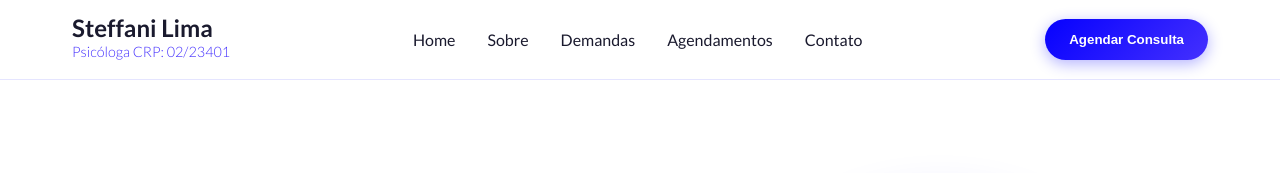
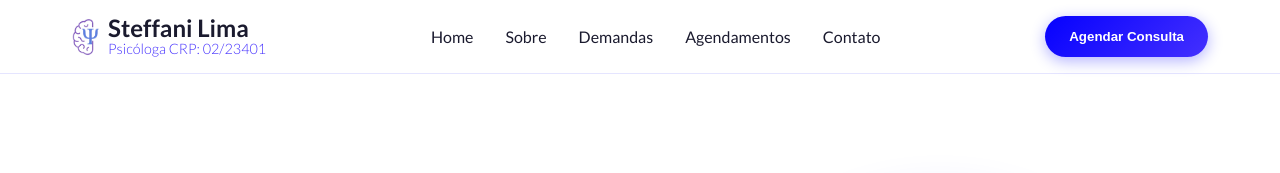
Before and after one commit to Syver-tec/Steffani-Lima-Psi, a plain HTML site: page index.html in a window 1280 px wide. Shown: the top 173 px of the page. Drawn offline with Linux system fonts and the light colour scheme.

Commit message:
Adicionado logo e favicon ao site

```diff
--- a/assets/css/style.css
+++ b/assets/css/style.css
@@ -58,9 +58,22 @@ body {
 }
 
 .nav-logo {
+    display: flex;
+    align-items: center;
+    gap: 0.5rem;
     text-decoration: none;
+}
+
+.logo {
+    width: 28px;
+    height: auto;
+    object-fit: contain;
+}
+
+.logo-text-container {
     display: flex;
     flex-direction: column;
+    line-height: 1.2;
 }
 
 .logo-text {
--- a/index.html
+++ b/index.html
@@ -1,6 +1,26 @@
 <!DOCTYPE html>
 <html lang="pt-BR">
 <head>
+     <!-- Ícones para Apple Touch (iPhone, iPad) -->
+    <link rel="apple-touch-icon" sizes="180x180" href="assets/images/apple-touch-icon.png">
+
+    <!-- Favicons para navegadores -->
+    <link rel="icon" type="image/png" sizes="32x32" href="assets/images/favicon-32x32.png">
+    <link rel="icon" type="image/png" sizes="16x16" href="assets/images/favicon-16x16.png">
+
+    <!-- Favicon padrão -->
+    <link rel="shortcut icon" href="assets/images/favicon.ico" type="image/x-icon">
+
+    <!-- Ícones para Android Chrome -->
+    <link rel="manifest" href="assets/images/site.webmanifest">
+
+    <!-- Ícones de atalho para Android (pode usar os android-chrome-*.png do manifest) -->
+    <meta name="theme-color" content="#ffffff">
+
+    <!-- Metadata para Windows (opcional) -->
+    <meta name="msapplication-TileColor" content="#2b5797">
+    <meta name="msapplication-TileImage" content="mstile-150x150.png">
+
     <meta charset="UTF-8">
     <meta name="viewport" content="width=device-width, initial-scale=1.0">
     <meta name="description" content="Psicóloga Steffani Lima - Especialista em ansiedade, depressão, autoestima e terapia para adolescentes. Agende sua consulta.">
@@ -18,8 +38,11 @@
         <nav class="nav">
             <div class="nav-container">
                 <a href="#home" class="nav-logo">
-                    <span class="logo-text">Steffani Lima</span>
-                    <span class="logo-subtitle">Psicóloga CRP: 02/23401</span>
+                    <img src="/assets/images/logo.png" alt="logo-icon" class="logo">
+                    <div class="logo-text-container">
+                        <span class="logo-text">Steffani Lima</span>
+                        <span class="logo-subtitle">Psicóloga CRP: 02/23401</span>
+                    </div>
                 </a>
                 <ul class="nav-menu">
                     <li><a href="#home" class="nav-link">Home</a></li>
```
Also changed, not shown: assets/js/script.js (+19 -8 lines), assets/images/android-chrome-192x192.png (added), assets/images/android-chrome-512x512.png (added), assets/images/apple-touch-icon.png (added), assets/images/favicon-16x16.png (added), assets/images/favicon-32x32.png (added), assets/images/favicon.ico (added), assets/images/logo.png (added), assets/images/site.webmanifest (added), 2 other files.
